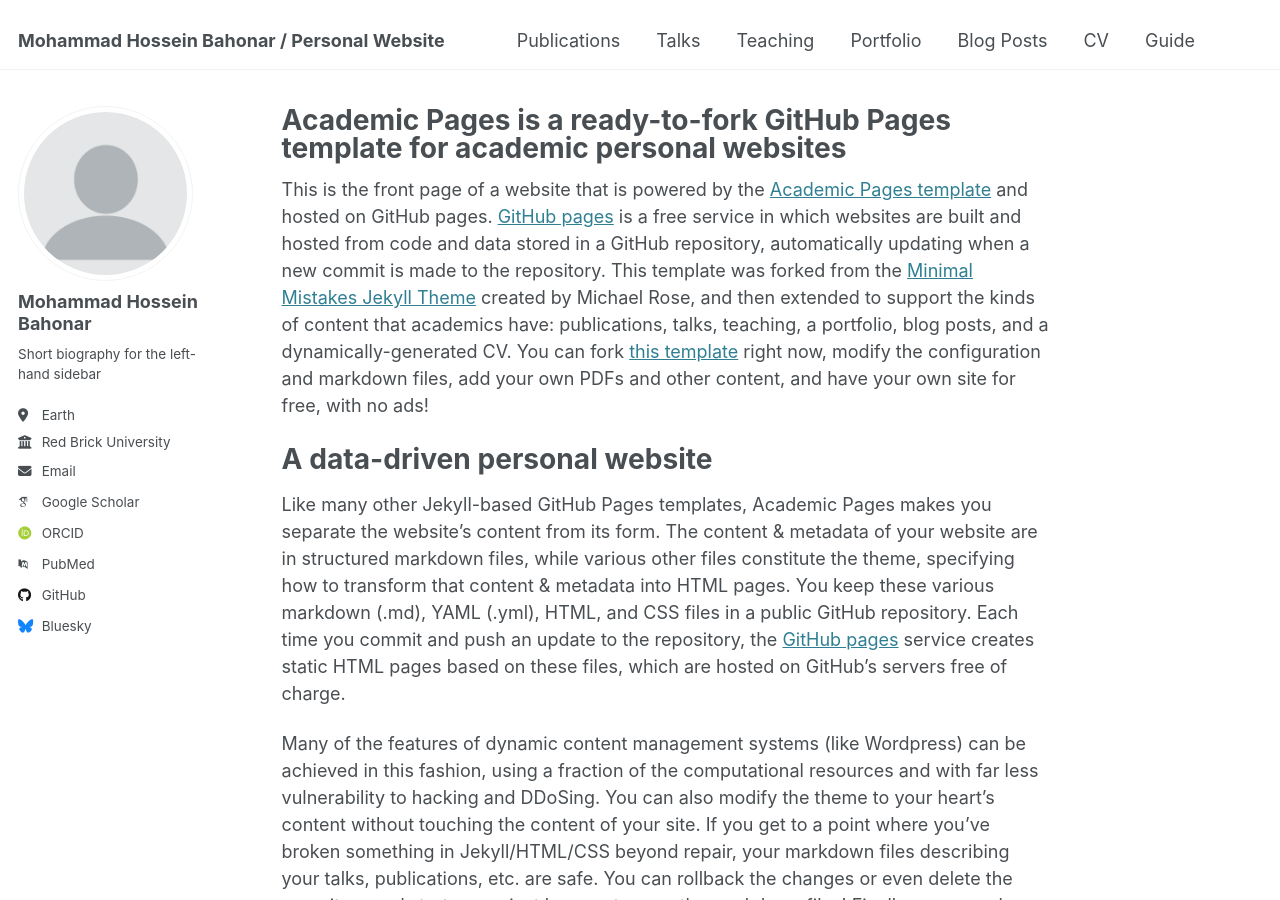
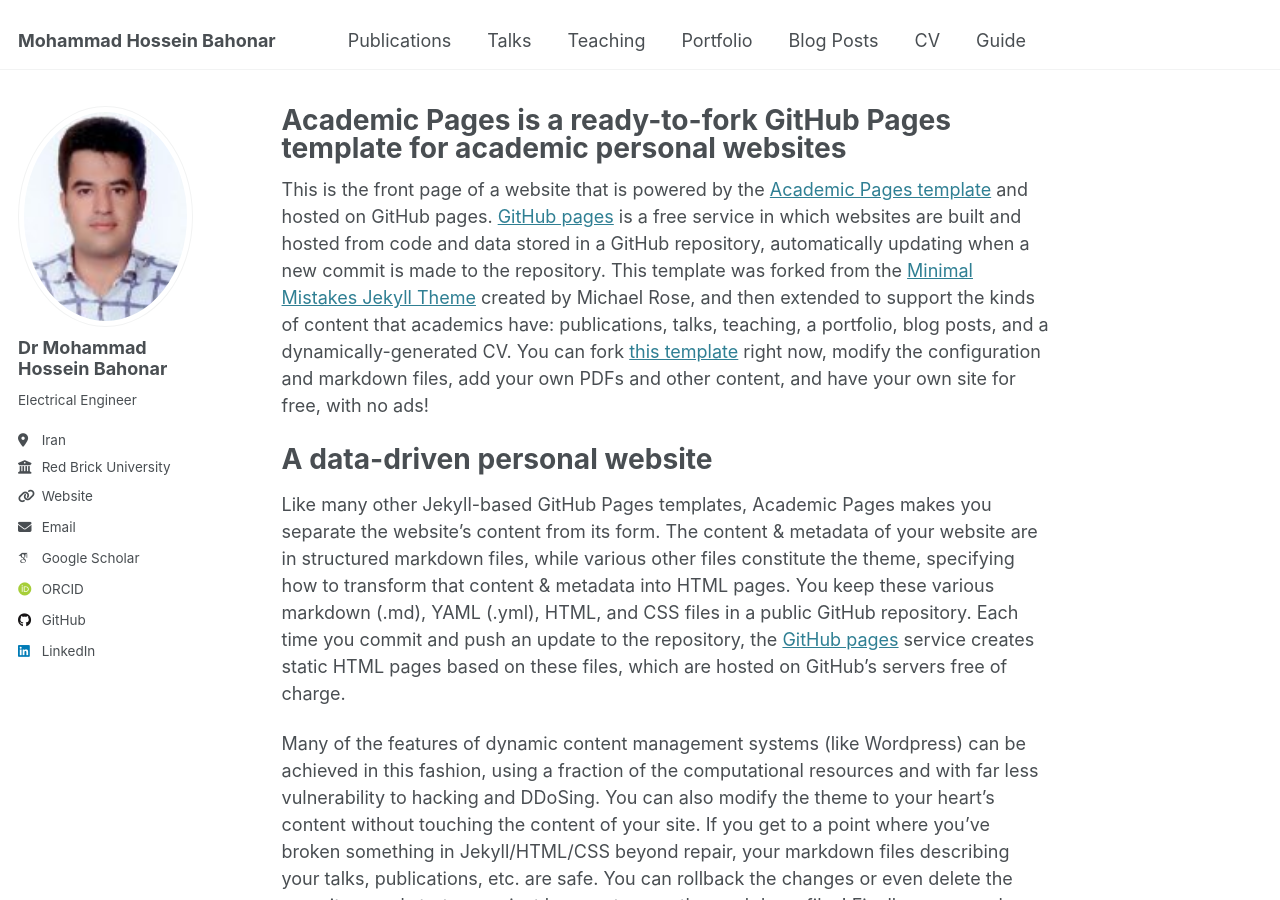
Before and after one commit to mhbahonar/mhbahonar.ir, a Jekyll site: the page built from _pages/about.md, in a window 1280 px wide and 900 px high. Built offline with Jekyll 4.4.1, drawn with Linux system fonts in a browser that asks for light colours; some web fonts are replaced.

Commit message:
change config.yml

```diff
--- a/_config.yml
+++ b/_config.yml
@@ -9,7 +9,7 @@
 # Basic Site Settings
 locale                   : "en-US"
 site_theme               : "default"
-title                    : "Mohammad Hossein Bahonar / Personal Website"
+title                    : "Mohammad Hossein Bahonar"
 title_separator          : "-"
 name                     : &name "Mohammad Hossein Bahonar"
 description              : &description "Personal Website"
@@ -22,22 +22,22 @@ repository               : "academicpages/academicpages.github.io"
 #               Additional customization can be done by editing /_includes/author-profile.html
 author:
   # Biographic information
-  avatar           : "profile.png"
-  name             : "Mohammad Hossein Bahonar"
+  avatar           : "profile.jpeg"
+  name             : "Dr Mohammad Hossein Bahonar"
   pronouns         : # example: "she/her"
-  bio              : "Short biography for the left-hand sidebar"
-  location         : "Earth"
+  bio              : "Electrical Engineer"
+  location         : "Iran"
   employer         : "Red Brick University"
-  uri              : # URL
-  email            : "none@example.org"
+  uri              : "https://mhbahonar.ir"
+  email            : "m.h.bahonar@gmail.com"
 
   # Academic websites
   arxiv            : # URL - Update with the correct link to your profile
-  googlescholar    : "https://scholar.google.com/citations?user=PS_CX0AAAAAJ"
+  googlescholar    : "https://scholar.google.com/citations?user=M5BLc9YAAAAJ&hl=en"
   impactstory      : # URL
-  orcid            : "http://orcid.org/yourorcidurl"
+  orcid            : "https://orcid.org/0000-0001-7070-2647"
   semantic         : # URL
-  pubmed           : "https://www.ncbi.nlm.nih.gov/pubmed/?term=john+snow"
+  pubmed           : # URL
   researchgate     : # URL
   scopus           : # URL
 
@@ -45,12 +45,12 @@ author:
   bitbucket        : # Username - Update with your username on the site
   codepen          : # Username
   dribbble         : # Username
-  github           : "academicpages"
+  github           : "mhbahonar"
   kaggle           : # Username
   stackoverflow    : # User number or user number and name (i.e., use "1" or "1/jeff-atwood")
 
   # Social media
-  bluesky          : "bsky.app" # Replace this with you Bluesky username
+  bluesky          : # Replace this with you Bluesky username
   facebook         : # Username
   flickr           : # Username
   foursquare       : # Username
@@ -59,7 +59,7 @@ author:
   keybase          : # Username
   instagram        : # Username
   lastfm           : # Username
-  linkedin         : # Username
+  linkedin         : "mohammad-hossein-bahonar-b38014100"
   mastodon         : # URL
   medium           : # URL
   pinterest        : # Username
```
Also changed, not shown: images/profile.jpeg (added).
